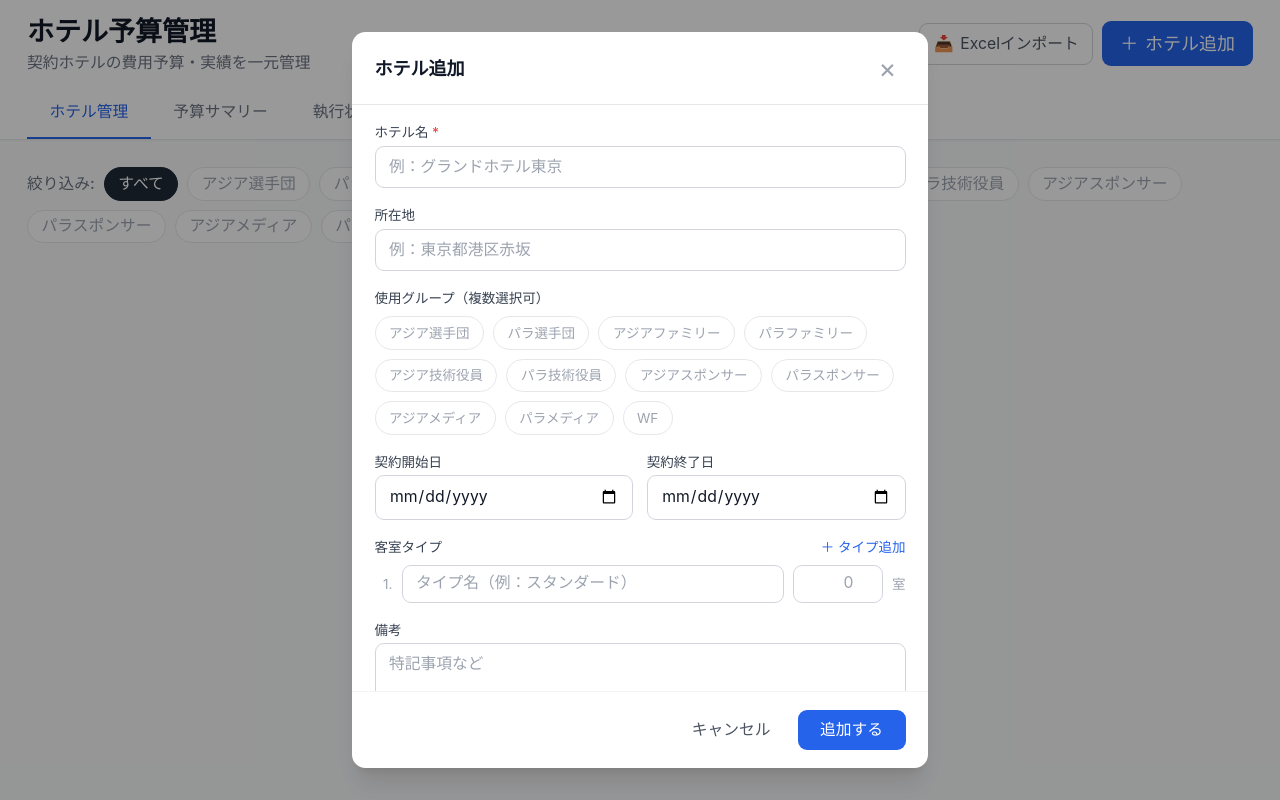
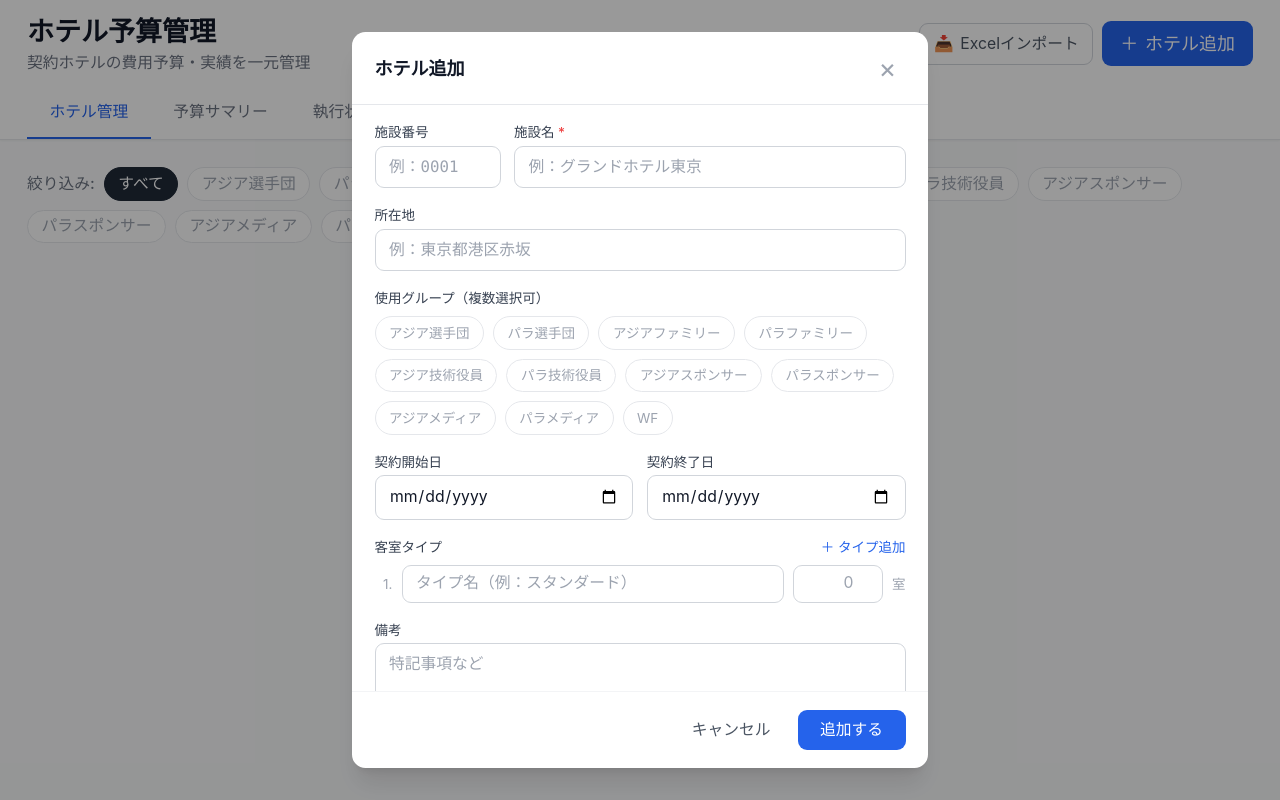
Before and after one commit to roomba1995/budget-app, a Next.js app: page /budget-app/ in a window 1280 px wide. Both pictures are taken after a click on the button "手動でホテルを追加する". Built offline with nearby package versions, Linux system fonts and the light colour scheme.

Commit message:
feat: 施設番号の表示と編集フィールドを追加
- HotelCard: 施設番号をホテル名の左にバッジ表示
- HotelFormModal: 施設番号フィールドを施設名の横に追加し編集可能に

https://claude.ai/code/session_014CqgiUhJA2LW4ZztVZZY68

```diff
--- a/components/HotelCard.tsx
+++ b/components/HotelCard.tsx
@@ -48,6 +48,11 @@ export default function HotelCard({
           {/* Left: name + meta */}
           <div className="flex-1 min-w-0">
             <div className="flex items-center gap-2 flex-wrap">
+              {hotel.facilityNo && (
+                <span className="text-xs font-mono text-gray-400 bg-gray-100 px-1.5 py-0.5 rounded">
+                  {hotel.facilityNo}
+                </span>
+              )}
               <h3 className="font-semibold text-gray-900">{hotel.name}</h3>
               {hotel.groups.map((g) => (
                 <span
--- a/components/HotelFormModal.tsx
+++ b/components/HotelFormModal.tsx
@@ -14,6 +14,7 @@ function genId() {
 }
 
 export default function HotelFormModal({ hotel, onSubmit, onClose }: Props) {
+  const [facilityNo, setFacilityNo] = useState(hotel?.facilityNo ?? "");
   const [name, setName] = useState(hotel?.name ?? "");
   const [location, setLocation] = useState(hotel?.location ?? "");
   const [groups, setGroups] = useState<Group[]>(hotel?.groups ?? []);
@@ -57,6 +58,7 @@ export default function HotelFormModal({ hotel, onSubmit, onClose }: Props) {
     e.preventDefault();
     if (!name.trim()) return;
     onSubmit({
+      facilityNo: facilityNo.trim() || undefined,
       name: name.trim(),
       location: location.trim(),
       groups,
@@ -88,10 +90,22 @@ export default function HotelFormModal({ hotel, onSubmit, onClose }: Props) {
           onSubmit={handleSubmit}
           className="overflow-y-auto flex-1 px-5 py-4 space-y-4"
         >
-          {/* Hotel name */}
-          <div>
+          {/* Facility No + Name */}
+          <div className="flex gap-3">
+            <div className="w-28 flex-shrink-0">
               <label className="block text-xs font-medium text-gray-700 mb-1">
-              ホテル名 <span className="text-red-500">*</span>
+                施設番号
+              </label>
+              <input
+                value={facilityNo}
+                onChange={(e) => setFacilityNo(e.target.value)}
+                className="w-full border border-gray-300 rounded-lg px-3 py-2 text-sm focus:outline-none focus:ring-2 focus:ring-blue-500 font-mono"
+                placeholder="例：0001"
+              />
+            </div>
+            <div className="flex-1">
+              <label className="block text-xs font-medium text-gray-700 mb-1">
+                施設名 <span className="text-red-500">*</span>
               </label>
               <input
                 value={name}
@@ -100,6 +114,7 @@ export default function HotelFormModal({ hotel, onSubmit, onClose }: Props) {
                 className="w-full border border-gray-300 rounded-lg px-3 py-2 text-sm focus:outline-none focus:ring-2 focus:ring-blue-500"
                 placeholder="例：グランドホテル東京"
               />
+            </div>
           </div>
 
           {/* Location */}
```
Lines whose indentation alone changed are shown as unchanged.
